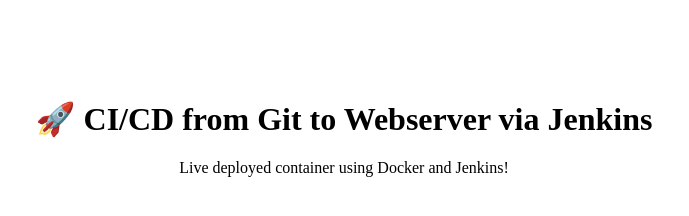
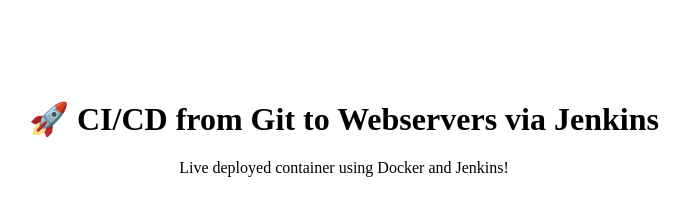
Before and after one commit to narayanbodade662/myrepo, a plain HTML site: page index.html in a window 1280 px wide. Shown: the whole page, without its empty margins (296-985 px from the left). Drawn offline with Linux system fonts and the light colour scheme.

Commit message:
this is my commit

```diff
--- a/index.html
+++ b/index.html
@@ -2,7 +2,7 @@
 <html>
   <head><title>CI/CD Demo</title></head>
   <body style="text-align:center; margin-top:100px;">
-    <h1>🚀 CI/CD from Git to Webserver via Jenkins</h1>
+    <h1>🚀 CI/CD from Git to Webservers via Jenkins</h1>
     <p>Live deployed container using Docker and Jenkins!</p>
   </body>
 </html>
```
